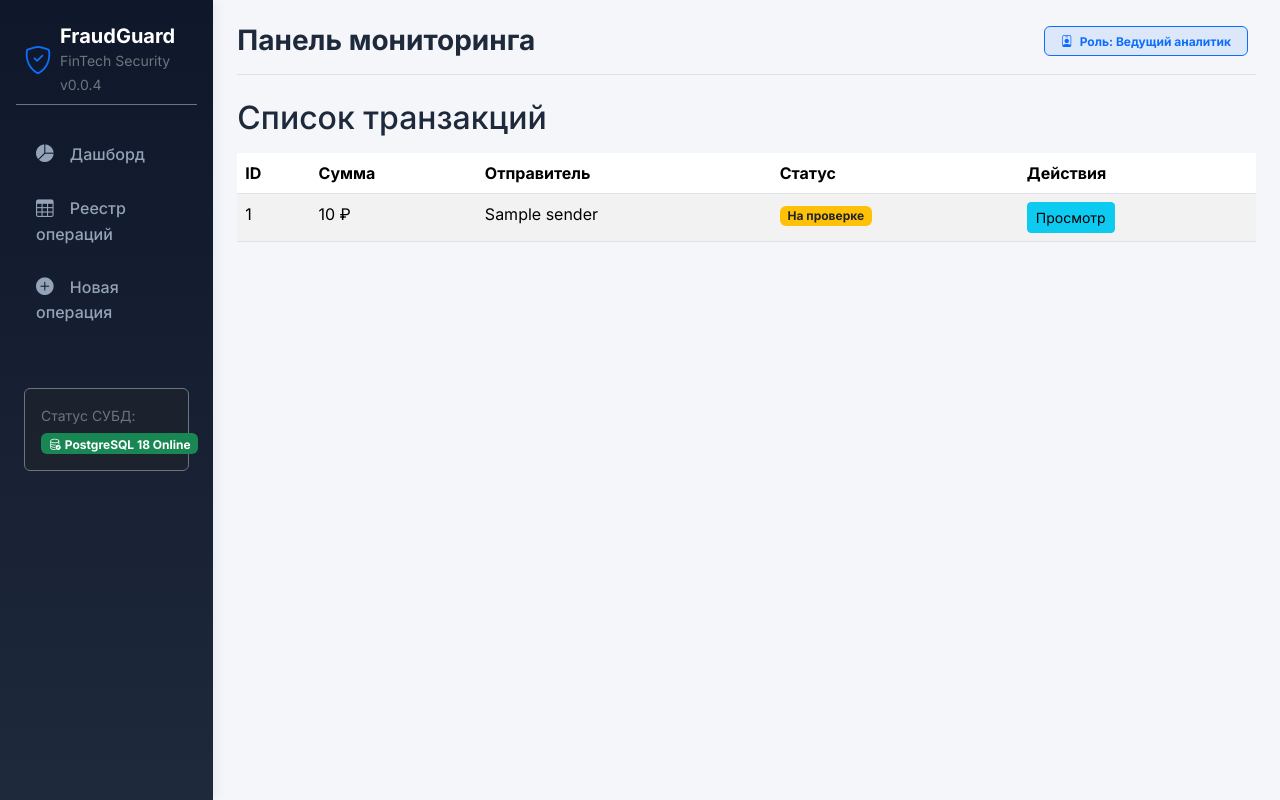
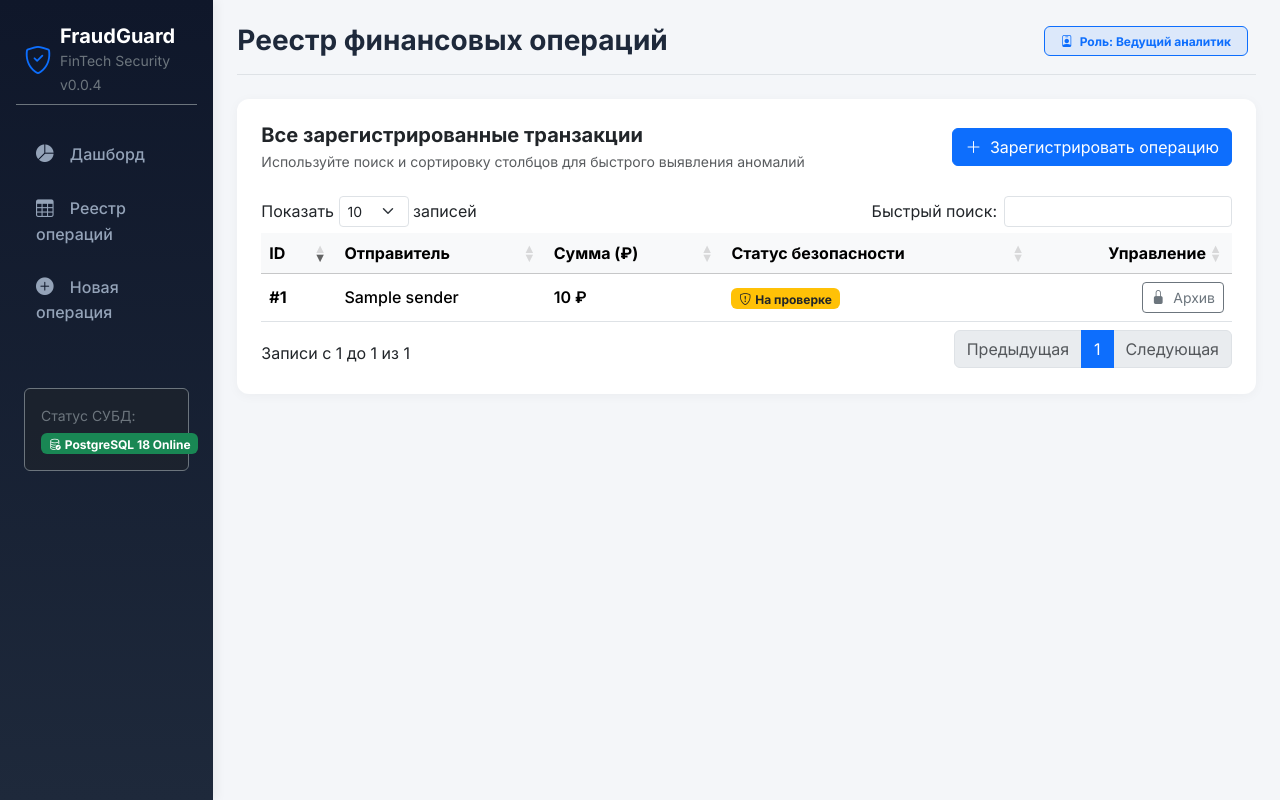
Before and after one commit to lleninnn/mispisit-lab1, a Django app: template templates/transaction_list.html in a window 1280 px wide. Run offline with Django 3.2, Linux system fonts and the light colour scheme; the template is opened without the code that fills it: most values are stand-ins (such as "Sample title", 1, 10 or a date in 2020); some libraries are stand-ins or nearby versions.

Commit message:
UI:Внедрена интерактивная таблица DataTables с поиском, сортировкой и Empty State

```diff
--- a/templates/transaction_list.html
+++ b/templates/transaction_list.html
@@ -1,32 +1,98 @@
 {% extends 'base.html' %}
+
+{% block title %}Реестр транзакций | FraudGuard{% endblock %}
+{% block page_title %}Реестр финансовых операций{% endblock %}
+
 {% block content %}
-    <h2>Список транзакций</h2>
-    <table class="table table-striped mt-3">
-        <thead>
+<div class="card content-card p-4">
+    <div class="d-flex justify-content-between align-items-center mb-4">
+        <div>
+            <h5 class="fw-bold mb-1">Все зарегистрированные транзакции</h5>
+            <p class="text-muted small mb-0">Используйте поиск и сортировку столбцов для быстрого выявления аномалий</p>
+        </div>
+        <a href="/transactions/new/" class="btn btn-primary">
+            <i class="bi bi-plus-lg me-1"></i> Зарегистрировать операцию
+        </a>
+    </div>
+
+    {% if transactions %}
+    <div class="table-responsive">
+        <table id="transactionsTable" class="table table-hover align-middle w-100">
+            <thead class="table-light">
                 <tr>
                     <th>ID</th>
-                <th>Сумма</th>
                     <th>Отправитель</th>
-                <th>Статус</th>
-                <th>Действия</th>
+                    <th>Сумма (₽)</th>
+                    <th>Статус безопасности</th>
+                    <th class="text-end">Управление</th>
                 </tr>
             </thead>
             <tbody>
                 {% for tx in transactions %}
-            <tr>
-                <td>{{ tx.id }}</td>
-                <td>{{ tx.amount }} ₽</td>
-                <td>{{ tx.sender }}</td>
+                <tr class="{% if tx.status == 'Фрод' %}table-danger{% elif tx.status == 'На проверке' %}table-warning{% endif %} bg-opacity-10">
+                    <td class="fw-bold">#{{ tx.id }}</td>
+                    <td class="fw-medium">{{ tx.sender }}</td>
+                    <td data-order="{{ tx.amount }}" class="fw-semibold">{{ tx.amount }} ₽</td>
                     <td>
-                    {% if tx.status == 'Фрод' %}<span class="badge bg-danger">Фрод</span>
-                    {% elif tx.status == 'Ок' %}<span class="badge bg-success">Ок</span>
-                    {% else %}<span class="badge bg-warning text-dark">На проверке</span>{% endif %}
+                        {% if tx.status == 'Фрод' %}
+                            <span class="badge bg-danger"><i class="bi bi-shield-fill-x me-1"></i>Фрод</span>
+                        {% elif tx.status == 'Ок' %}
+                            <span class="badge bg-success"><i class="bi bi-shield-fill-check me-1"></i>Ок</span>
+                        {% else %}
+                            <span class="badge bg-warning text-dark"><i class="bi bi-shield-exclamation me-1"></i>На проверке</span>
+                        {% endif %}
                     </td>
-                <td><a href="/transactions/{{ tx.id }}/" class="btn btn-sm btn-info">Просмотр</a></td>
+                    <td class="text-end">
+                        {% if tx.status == 'На проверке' %}
+                            <a href="/transactions/{{ tx.id }}/" class="btn btn-sm btn-primary">
+                                <i class="bi bi-search me-1"></i> Проверить
+                            </a>
+                        {% else %}
+                            <a href="/transactions/{{ tx.id }}/" class="btn btn-sm btn-outline-secondary">
+                                <i class="bi bi-lock-fill me-1"></i> Архив
+                            </a>
+                        {% endif %}
+                    </td>
                 </tr>
-            {% empty %}
-            <tr><td colspan="5">Транзакций пока нет.</td></tr>
                 {% endfor %}
             </tbody>
         </table>
+    </div>
+    {% else %}
+    <!-- Обработка пустого состояния (Empty State) -->
+    <div class="text-center py-5 my-3 border rounded-3 bg-light">
+        <i class="bi bi-folder2-open text-secondary display-4 d-block mb-3"></i>
+        <h5 class="fw-bold">База данных транзакций пуста</h5>
+        <p class="text-muted mb-4">В системе пока не зарегистрировано ни одной финансовой операции.</p>
+        <a href="/transactions/new/" class="btn btn-primary px-4">
+            <i class="bi bi-plus-circle me-2"></i>Добавить первую транзакцию
+        </a>
+    </div>
+    {% endif %}
+</div>
 {% endblock %}
+
+{% block scripts %}
+<script>
+    $(document).ready(function() {
+        $('#transactionsTable').DataTable({
+            order: [[0, 'desc']],
+            pageLength: 10,
+            language: {
+                search: "Быстрый поиск:",
+                lengthMenu: "Показать _MENU_ записей",
+                info: "Записи с _START_ до _END_ из _TOTAL_",
+                infoEmpty: "Записи отсутствуют",
+                infoFiltered: "(отфильтровано из _MAX_ записей)",
+                zeroRecords: "По вашему запросу ничего не найдено",
+                paginate: {
+                    first: "Первая",
+                    last: "Последняя",
+                    next: "Следующая",
+                    previous: "Предыдущая"
+                }
+            }
+        });
+    });
+</script>
+{% endblock %}
```
Lines whose indentation alone changed are shown as unchanged.
